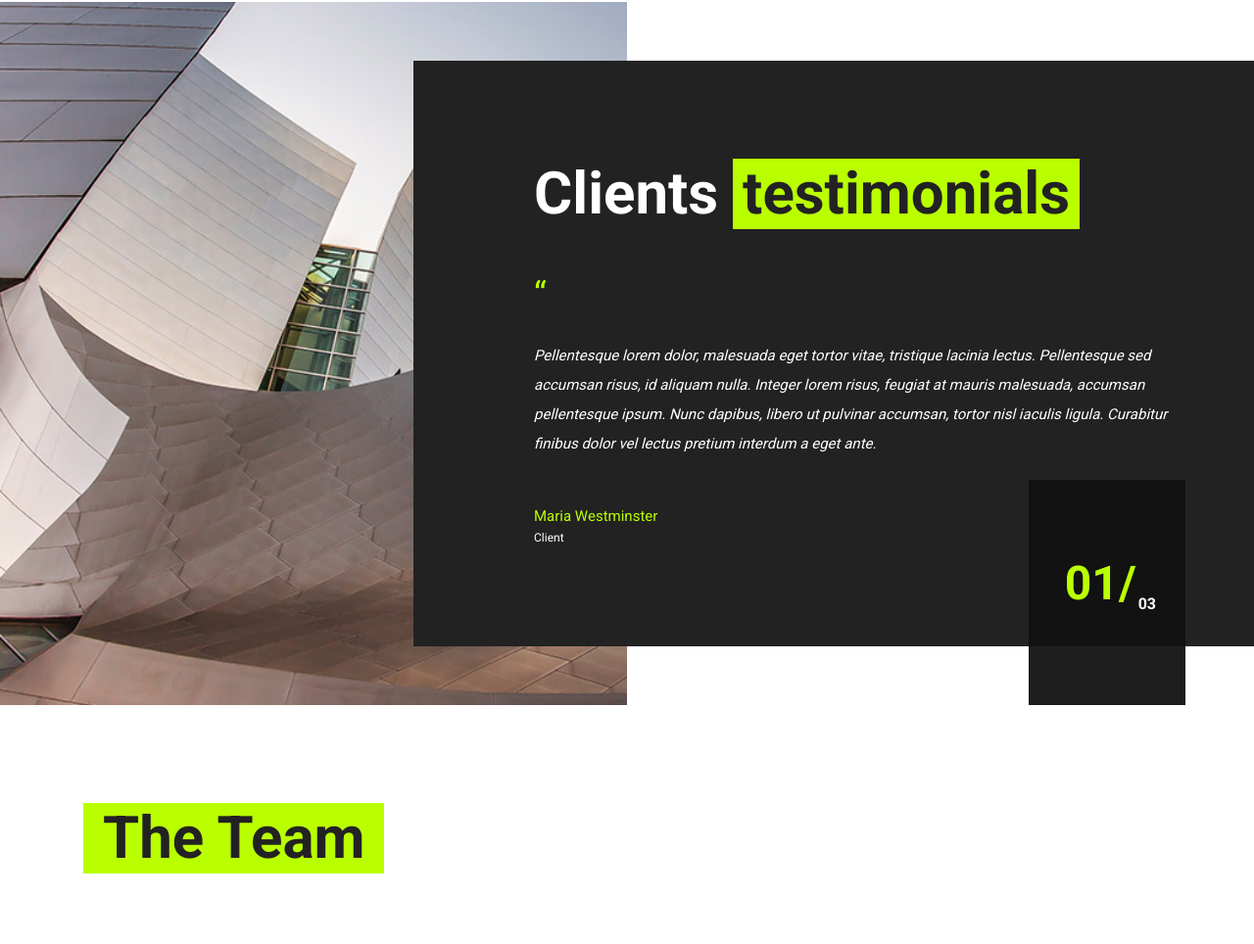
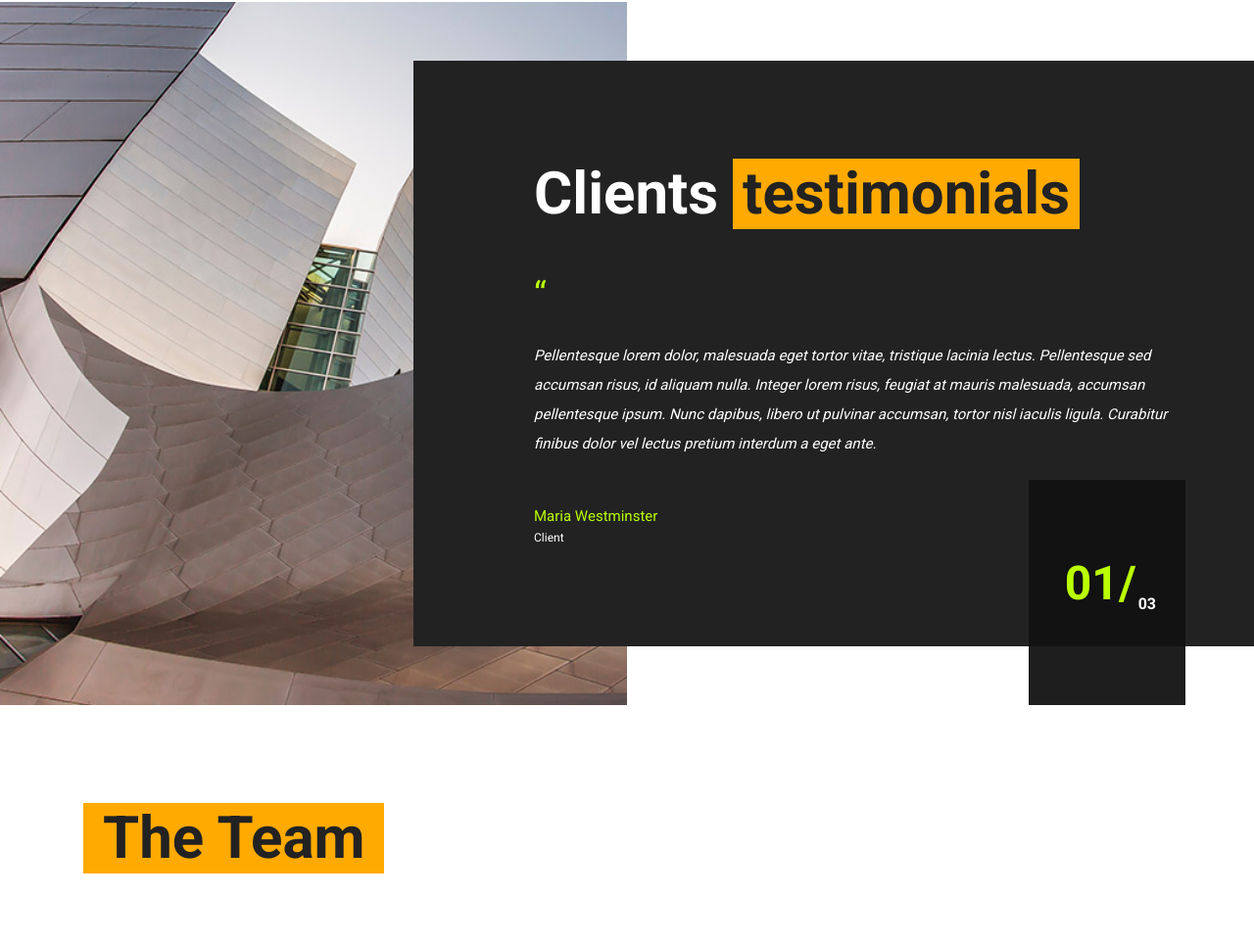
Before and after one commit to GameChangerss/NishanthInfra, a plain HTML site: page about.html in a window 1280 px wide. Shown: the part 1057-2021 px from the top of the page at 98% size. Drawn offline with Linux system fonts and the light colour scheme.

Commit message:
Add files via upload

```diff
--- a/css/style.css
+++ b/css/style.css
@@ -36,7 +36,7 @@ h1 {
 }
 
 h1 span {
-	background: #baff00;
+	background: #ffaa01;
 	padding: 0 10px;
 	color: #222222;
 	display: inline-block;
@@ -93,7 +93,7 @@ ol {
 }
 
 .sp-title span {
-	background: #baff00;
+	background: #ffaa01;
 	padding: 0 10px;
 	color: #222222;
 	display: inline-block;
@@ -130,7 +130,7 @@ ol {
 .section-title h1,
 .section-title h2 {
 	display: inline-block;
-	background: #baff00;
+	background: #ffaa01;
 	padding: 0 20px;
 	margin-bottom: 0;
 	font-size: 60px;
```
